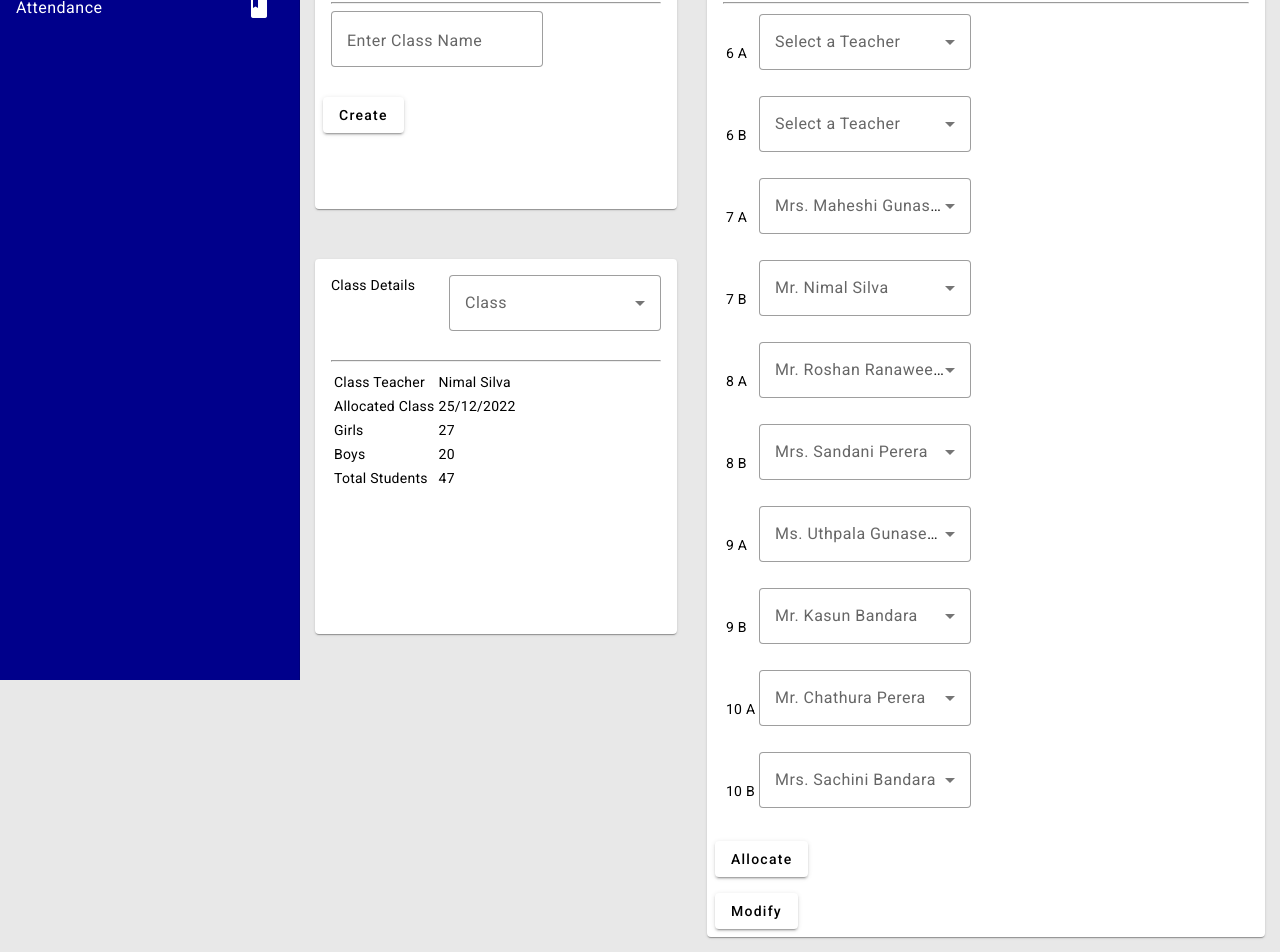
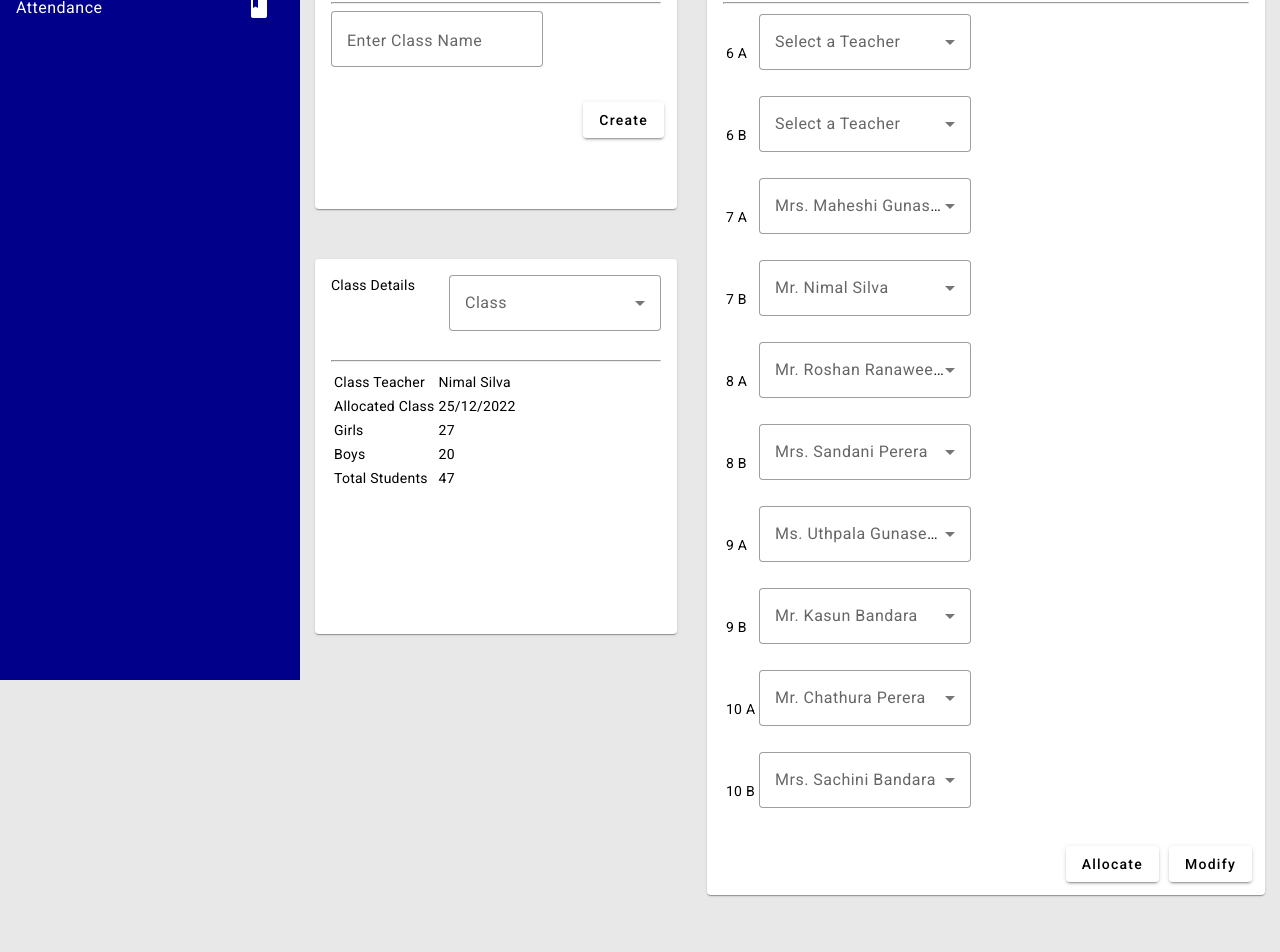
Before and after one commit to codingPentagon/ZoneEd, an Angular app in the folder frontend/: page /clsallocate in a window 1280 px wide. Shown: the part 120-1072 px from the top of the page. After the commit the page ends 1030 px from the top, so only its background shows below. Built offline with nearby package versions, Linux system fonts and the light colour scheme.

Commit message:
made attendance sheet

```diff
--- a/frontend/src/app/attdnce-tchr/attdnce-tchr.component.css
+++ b/frontend/src/app/attdnce-tchr/attdnce-tchr.component.css
@@ -11,11 +11,11 @@ mat-card{
 }
 
 .left{
-  flex: 2;
+  flex: 1;
 }
 
 .right{
-  flex: 3;
+  flex: 1;
 }
 
 .spacer{
@@ -23,5 +23,18 @@ mat-card{
 }
 
 .attendance{
-  height: 250px;
+  height: 85vh;
 }
+
+mat-checkbox{
+ float-displace: block;
+}
+
+button{
+  margin: 5px;
+}
+
+mat-card-content{
+  overflow: auto;
+  height: 90%;
+}
--- a/frontend/src/app/attdnce-tchr/attdnce-tchr.component.html
+++ b/frontend/src/app/attdnce-tchr/attdnce-tchr.component.html
@@ -6,24 +6,29 @@
       <mat-card class="attendance">
         <mat-card-header>
           Attendance Sheet
+          <span class="spacer"></span>
+          <mat-form-field class="example-full-width" appearance="fill">
+            <mat-label>Choose a date</mat-label>
+            <input matInput [max]="maxDate" [matDatepicker]="picker">
+            <mat-datepicker-toggle matIconSuffix [for]="picker"></mat-datepicker-toggle>
+            <mat-datepicker #picker></mat-datepicker>
+          </mat-form-field>
         </mat-card-header>
         <mat-card-content>
-           <table mat-table [dataSource]="STUDENTS" class="mat-elevation-z8">>
+         <div *ngFor="let student of students" class="attend-entry">
+           {{ student.name }}
 
-          <!-- Name Column -->
-          <ng-container matColumnDef="name">
-            <td mat-cell *matCellDef="let student"> {{student.name}} </td>
-          </ng-container>
+             <mat-checkbox></mat-checkbox>
 
-          <!-- Present Column -->
-          <ng-container matColumnDef="present">
-            <td mat-cell *matCellDef="let student">
-              <mat-checkbox [(ngModel)]="student.present"></mat-checkbox>
-            </td>
-          </ng-container>
-          </table>
+
+           <mat-divider></mat-divider>
+         </div>
         </mat-card-content>
+        <mat-card-actions align="end">
+          <button mat-raised-button>Submit</button>
+        </mat-card-actions>
       </mat-card>
     </div>
+    <div class="right"></div>
   </div>
 </div>
--- a/frontend/src/app/attdnce-tchr/attdnce-tchr.component.ts
+++ b/frontend/src/app/attdnce-tchr/attdnce-tchr.component.ts
@@ -1,10 +1,4 @@
 import { Component } from '@angular/core';
-
-export interface AttendanceSheet {
-  name: string;
-  present: boolean;
-}
-
 
 
 @Component({
@@ -13,14 +7,23 @@ export interface AttendanceSheet {
   styleUrls: ['./attdnce-tchr.component.css']
 })
 export class AttdnceTchrComponent {
-  STUDENTS: AttendanceSheet[] = [
+  students = [
     {name: 'Bhagya Nethmini', present: false},
     {name: 'Rishmi Tharuka', present: false},
     {name: 'Maleesha Kawsarani', present: false},
     {name: 'Sachini Perera', present: false},
     {name: 'GayanI Herath', present: false},
     {name: 'Samadhi Fernando', present: false},
+    {name: 'Maneesha Bulner', present: false},
+    {name: 'Dulashi Sewmini', present: false},
+    {name: 'Kavindu Sankalpa', present: false},
+    {name: 'Maneth Lorance', present: false},
+    {name: 'Asitha Silva', present: false},
+    {name: 'Malindu Deshan', present: false},
+    {name: 'Thisal Gunasena', present: false},
+    {name: 'Nimesh Deshan', present: false},
 
   ];
+  maxDate = new Date();
 
 }
--- a/frontend/src/app/cls-allocate/cls-allocate.component.css
+++ b/frontend/src/app/cls-allocate/cls-allocate.component.css
@@ -29,3 +29,7 @@ mat-card{
 .details{
   height: 375px;
 }
+
+button{
+  margin: 5px;
+}
--- a/frontend/src/app/cls-allocate/cls-allocate.component.html
+++ b/frontend/src/app/cls-allocate/cls-allocate.component.html
@@ -14,7 +14,7 @@
            <input matInput placeholder="E.g. 6 A">
          </mat-form-field>
        </mat-card-content>
-       <mat-card-actions>
+       <mat-card-actions align="end">
          <button mat-raised-button>Create</button>
        </mat-card-actions>
      </mat-card><br>
@@ -143,10 +143,8 @@
            </tr>
          </table>
         </mat-card-content>
-        <mat-card-actions>
+        <mat-card-actions align="end">
           <button mat-raised-button>Allocate</button>
-        </mat-card-actions>
-        <mat-card-actions>
           <button mat-raised-button>Modify</button>
         </mat-card-actions>
       </mat-card>
```
Also changed, not shown: frontend/src/app/app.module.ts (+7 -1 lines).
